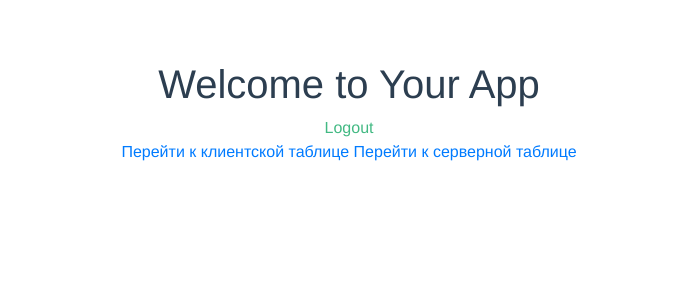
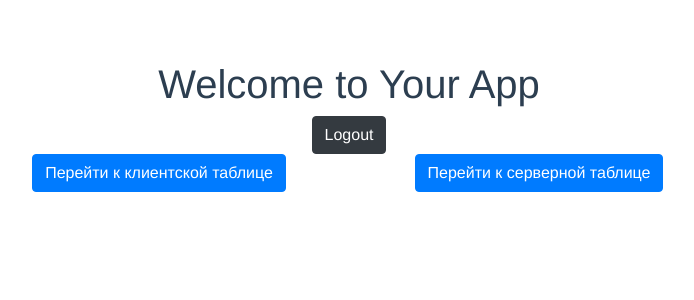
Before and after one commit to oleg-myltsyn/sample-spring-boot-rest-vue, a Vue app in the folder frontend/: page / in a window 1280 px wide. Shown: the top 300 px of the page, without its empty margins (291-985 px from the left). Built offline with nearby package versions, Linux system fonts and the light colour scheme; sample sign-in values are in the browser's storage; what vue-tables-2 would draw is missing.

Commit message:
add some styles

```diff
--- a/frontend/src/App.vue
+++ b/frontend/src/App.vue
@@ -1,5 +1,5 @@
 <template>
-    <div id="app">
+    <div class="container" id="app">
         <router-view/>
     </div>
 </template>
--- a/frontend/src/components/Header.vue
+++ b/frontend/src/components/Header.vue
@@ -1,7 +1,7 @@
 <template>
     <div class="hello">
         <h1>{{ msg }}</h1>
-        <router-link to="/login">Logout</router-link>
+        <router-link to="/login" tag="button" class="btn btn-dark">Logout</router-link>
     </div>
 </template>
 
--- a/frontend/src/components/TableClient.vue
+++ b/frontend/src/components/TableClient.vue
@@ -1,7 +1,7 @@
 <template>
     <div id="table" v-cloak>
         <h1>{{ msg }}</h1>
-        <button v-on:click="goBack">Close table</button>
+        <button class="btn btn-dark mb-2 mt-2" v-on:click="goBack">Close table</button>
 
         <v-client-table :columns="columns" v-model="data" :options="options">
             <a slot="uri" slot-scope="props" target="_blank" :href="props.row.uri">click</a>
--- a/frontend/src/components/TableServer.vue
+++ b/frontend/src/components/TableServer.vue
@@ -1,7 +1,7 @@
 <template>
     <div id="table" v-cloak>
         <h1>{{ msg }}</h1>
-        <button v-on:click="goBack">Close table</button>
+        <button class="btn btn-dark mb-2 mt-2" v-on:click="goBack">Close table</button>
 
         <v-server-table :url="url" :columns="columns" :options="options">
         </v-server-table>
@@ -9,10 +9,7 @@
 </template>
 
 <style>
-    #table {
-        width: 95%;
-        margin: 0 auto;
-    }
+
 </style>
 
 
--- a/frontend/src/pages/HomePage.vue
+++ b/frontend/src/pages/HomePage.vue
@@ -2,15 +2,21 @@
     <div>
         <Header msg="Welcome to Your App"/>
 
-        <router-link
+        <div class="row justify-content-center">
+            <div class="col-sm-4">
+                <router-link tag="button" class="btn btn-primary"
                         :to="{path:'/table/client'}">
                     Перейти к клиентской таблице
                 </router-link>
+            </div>
 
-        <router-link
+            <div class="col-sm-4">
+                <router-link tag="button" class="btn btn-primary"
                         :to="{path:'/table/server'}">
                     Перейти к серверной таблице
                 </router-link>
+            </div>
+        </div>
 
         <router-view/>
     </div>
--- a/frontend/src/pages/LoginPage.vue
+++ b/frontend/src/pages/LoginPage.vue
@@ -8,12 +8,12 @@
         <form @submit.prevent="handleSubmit">
             <div class="form-group">
                 <label for="username">Username</label>
-                <input type="text" v-model="username" name="username" class="form-control" :class="{ 'is-invalid': submitted && !username }" />
+                <input id="username" type="text" v-model="username" name="username" class="form-control" :class="{ 'is-invalid': submitted && !username }" />
                 <div v-show="submitted && !username" class="invalid-feedback">Username is required</div>
             </div>
             <div class="form-group">
-                <label htmlFor="password">Password</label>
-                <input type="password" v-model="password" name="password" class="form-control" :class="{ 'is-invalid': submitted && !password }" />
+                <label for="password">Password</label>
+                <input id="password" type="password" v-model="password" name="password" class="form-control" :class="{ 'is-invalid': submitted && !password }" />
                 <div v-show="submitted && !password" class="invalid-feedback">Password is required</div>
             </div>
             <div class="form-group">
```
Lines whose indentation alone changed are shown as unchanged.
